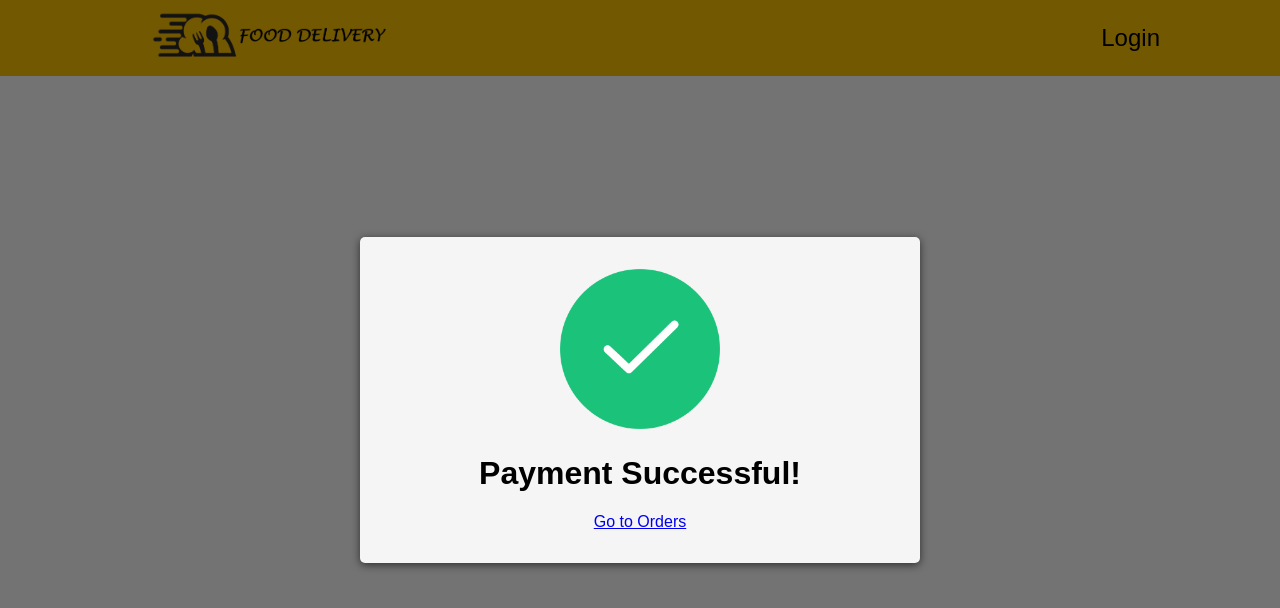
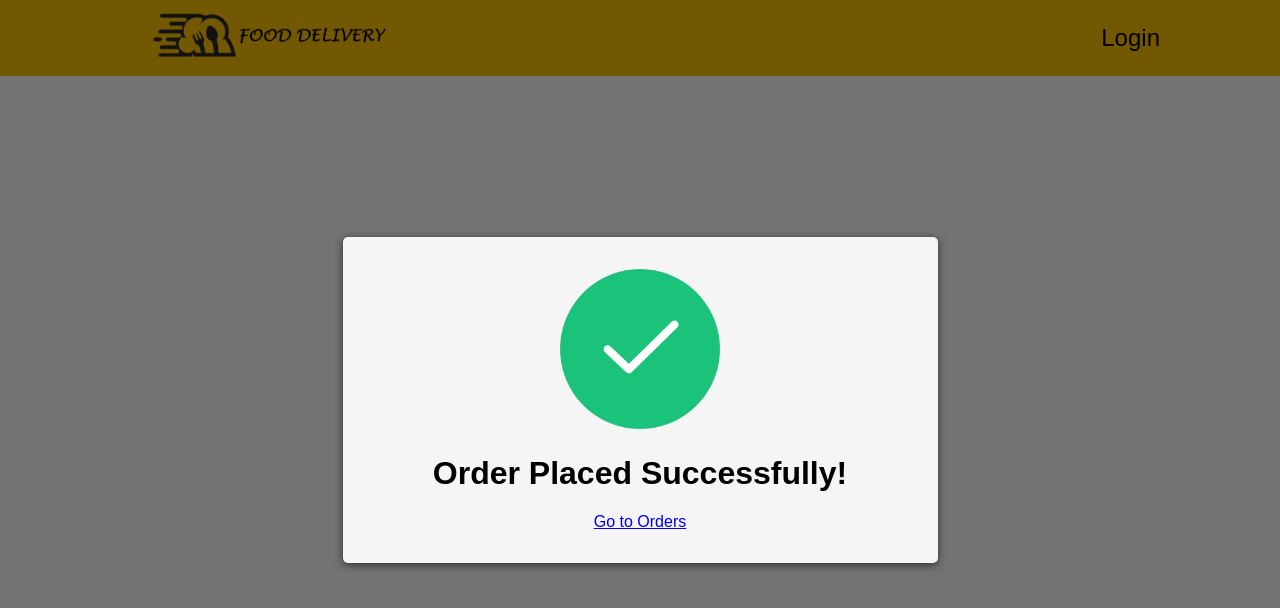
Before and after one commit to AkshatG165/food-delivery, a Next.js app: page /success in a window 1280 px wide. Shown: the top 608 px of the page. Built offline with nearby package versions, Linux system fonts and the light colour scheme; no server answers.

Commit message:
Fix: Updated success text

```diff
--- a/components/ui/Success.module.css
+++ b/components/ui/Success.module.css
@@ -11,7 +11,7 @@
 }
 
 .success {
-  width: 400px;
+  width: 435px;
   margin: 10rem auto;
   text-align: center;
   padding: 2rem 5rem;
--- a/components/ui/Success.tsx
+++ b/components/ui/Success.tsx
@@ -18,7 +18,7 @@ export default function Success() {
     <div className={classes.backdrop}>
       <Card className={redirectClasses}>
         <img src={successIcon.src} alt="success-icon" />
-        <h1>Payment Successful!</h1>
+        <h1>Order Placed Successfully!</h1>
         <Link href="/orders" onClick={handleRedirect}>
           Go to Orders
         </Link>
```
